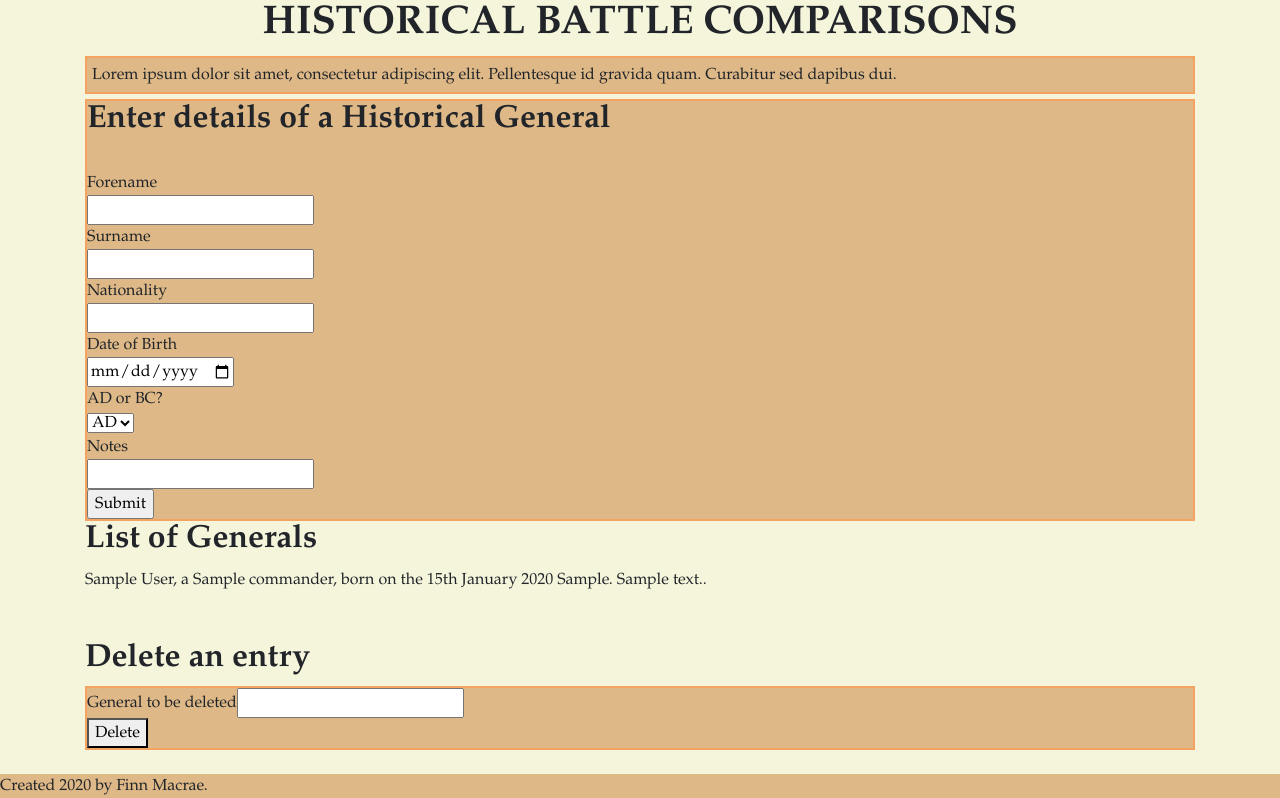
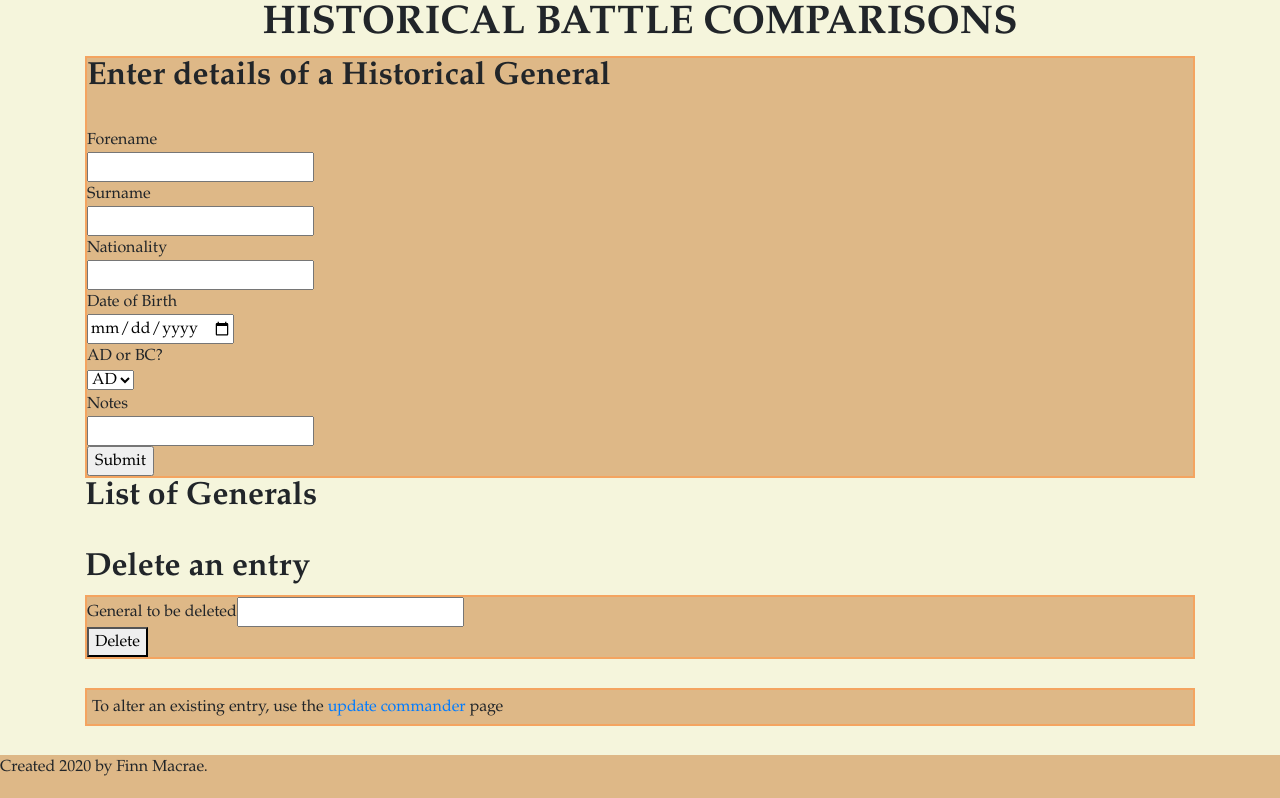
Before and after one commit to Finn969/Project-SFIA-1, a Flask app: page / in a window 1280 px wide. Shown: the part 56-854 px from the top of the page. After the commit the page ends 832 px from the top, so only its background shows below. Run offline with Flask 2, Linux system fonts and the light colour scheme; tables that the repository leaves empty or names only in its code hold one stand-in row (values such as "Sample post"); data that the repository does not hold is empty; some libraries are stand-ins or nearby versions.

Commit message:
minor changes

```diff
--- a/app.py
+++ b/app.py
@@ -2,10 +2,7 @@
 from flask_mysqldb import MySQL
 import os
 app = Flask(__name__)
-app.config["MYSQL_HOST"] = '35.234.149.105' #os.environ['MYSQLHOST']
-app.config["MYSQL_USER"] = 'root' #os.environ['MYSQLUSE']
-app.config["MYSQL_PASSWORD"] = 'Pr0metheus' #os.environ['MYSQLPASS']
-app.config["MYSQL_DB"] = 'battlesdb'#os.environ['MYSQLDB']
+
 mysql= MySQL(app)
 
 
--- a/templates/battlespage.html
+++ b/templates/battlespage.html
@@ -43,4 +43,6 @@
             <button type = "submit" action = "{{ url_for('delete_commander') }}"/>Delete</button>
         </form>
         <br>
+        <p>To alter an existing entry, use the <a  href="/update/battle"> update battle</a> page</p>
+    <br>
 {% endblock %}
--- a/templates/homepage.html
+++ b/templates/homepage.html
@@ -6,7 +6,6 @@
 {%block body%}
 
 <h1>HISTORICAL BATTLE COMPARISONS</h1>
-<p>Lorem ipsum dolor sit amet, consectetur adipiscing elit. Pellentesque id gravida quam. Curabitur sed dapibus dui. </p>
 <form method="POST" action="">
         <H2>Enter details of a Historical General </H2> <br>
         Forename<br>
@@ -41,5 +40,6 @@
             <button type = "submit" action = "{{ url_for('delete_commander') }}"/>Delete</button>
         </form>
     <br>
-
+    <p>To alter an existing entry, use the <a  href="/update/commander"> update commander</a> page</p>
+    <br>
 {% endblock %}
--- a/templates/updatebattle.html
+++ b/templates/updatebattle.html
@@ -34,4 +34,5 @@
           </select> <br>
         <button type = "submit" action = "{{ url_for('update_battle') }}"/>Update</button>
 </form>
+    <br>
 {% endblock %}
--- a/templates/updategeneral.html
+++ b/templates/updategeneral.html
@@ -29,4 +29,5 @@
         Notes <br><input type = "text" name = "UNotes" /> <br>
         <button type = "submit" action = "{{ url_for('update_commander') }}"/>Update</button>
 </form>
+<br>
 {% endblock %}
```
